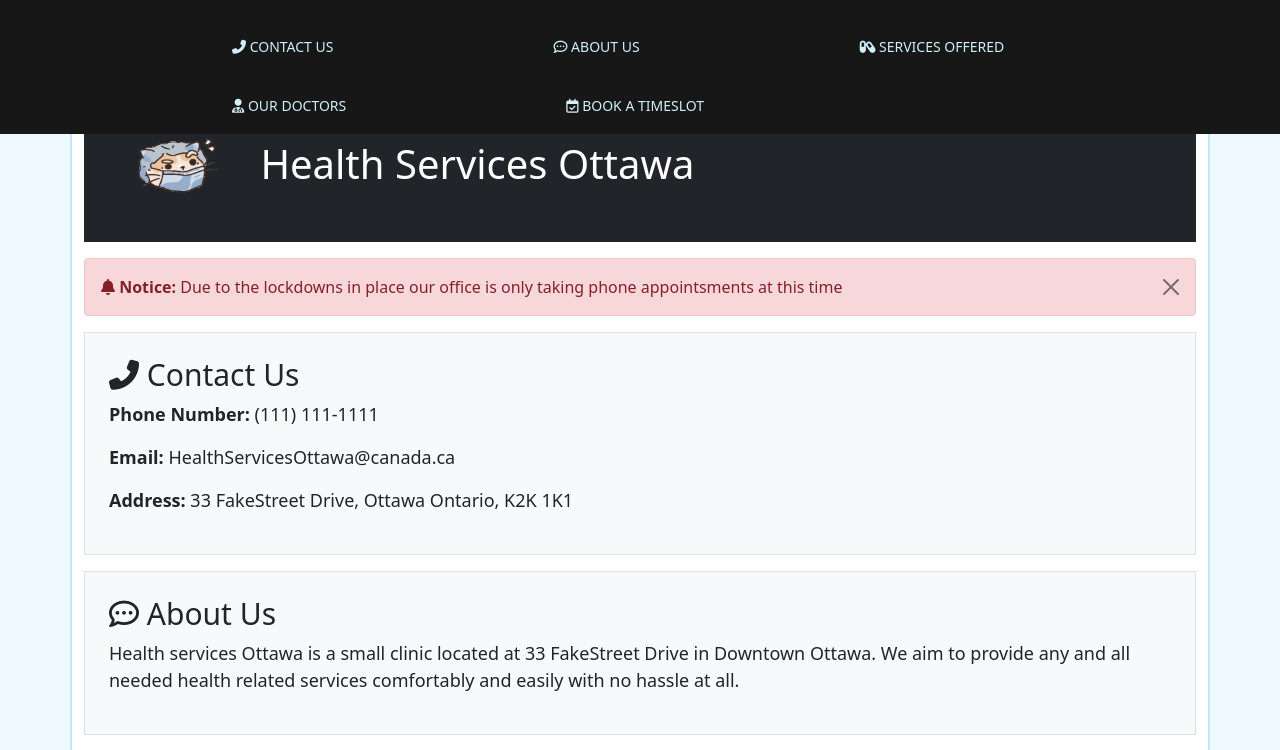
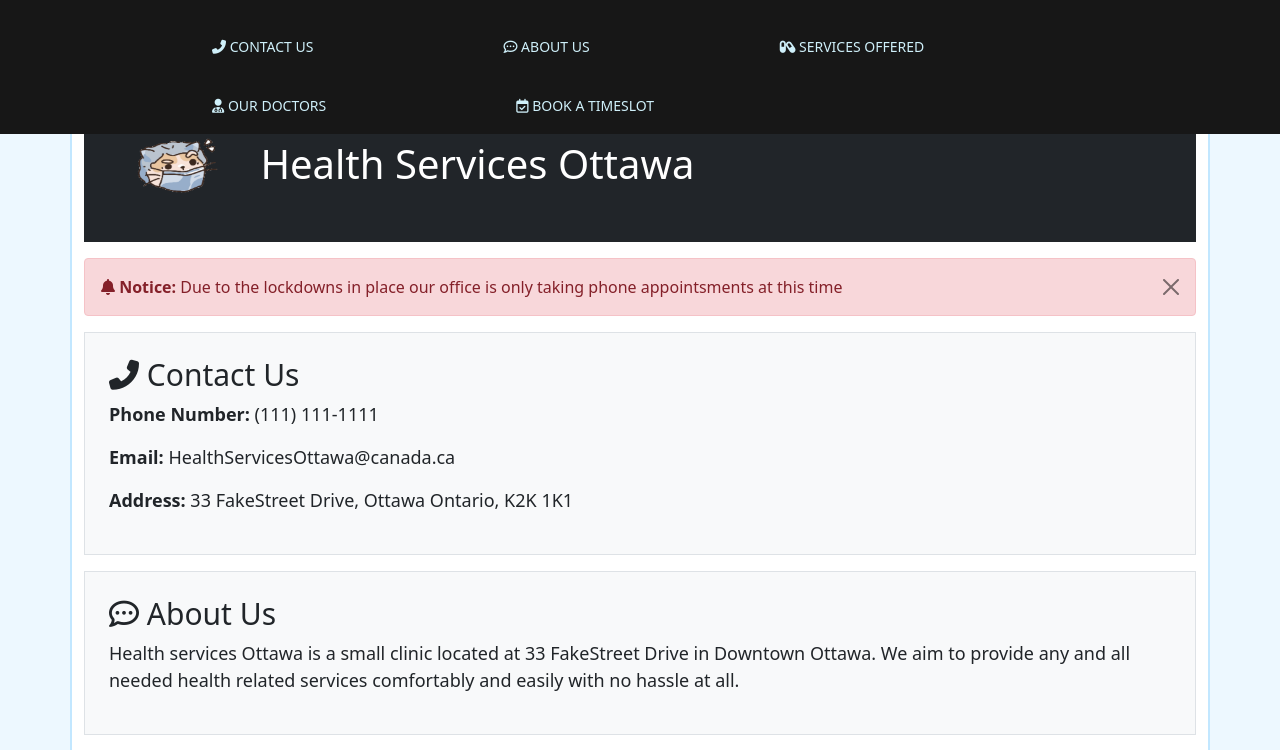
Before and after one commit to percivalc/percivalc.github.io, a plain HTML site: page Lab6/index.html in a window 1280 px wide. Shown: the top 750 px of the page. Drawn offline with nearby package versions, Linux system fonts and the light colour scheme.

Commit message:
Update styles.css

```diff
--- a/Lab6/styles/styles.css
+++ b/Lab6/styles/styles.css
@@ -48,10 +48,10 @@ ul {
 
 li {
     float: left;
-    margin-left: 200px;
+    margin-left: 180px;
     padding-top: 25px;
     padding-bottom: 10px;
-    padding-right:20px;
+    padding-right:10px;
 
     position: relative;
 }
```
